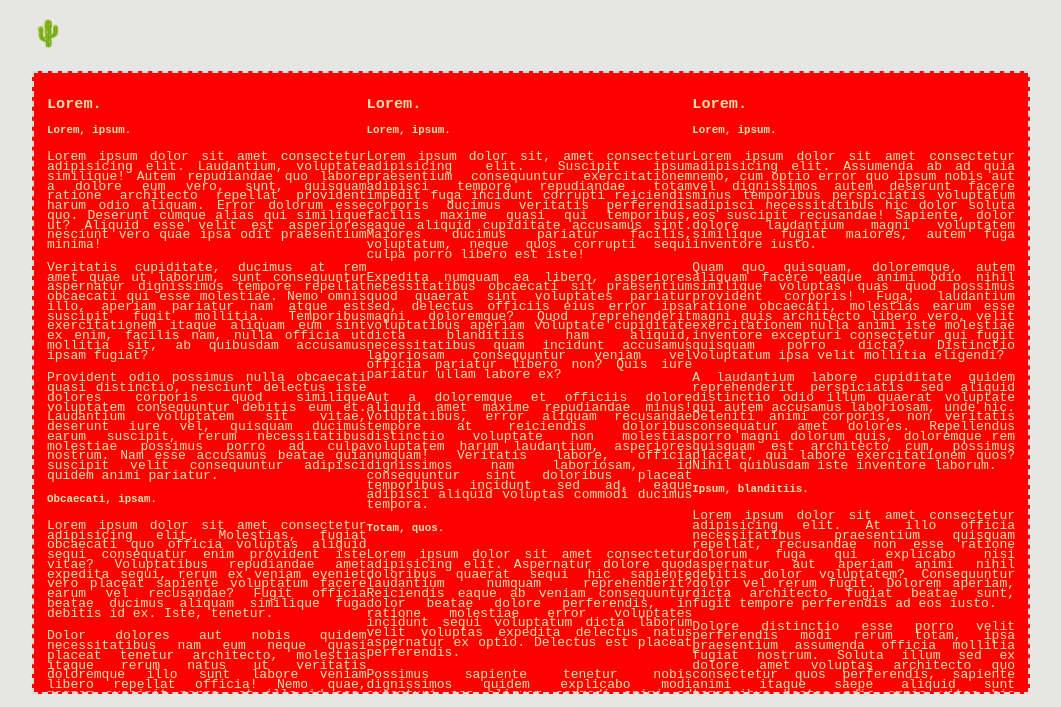
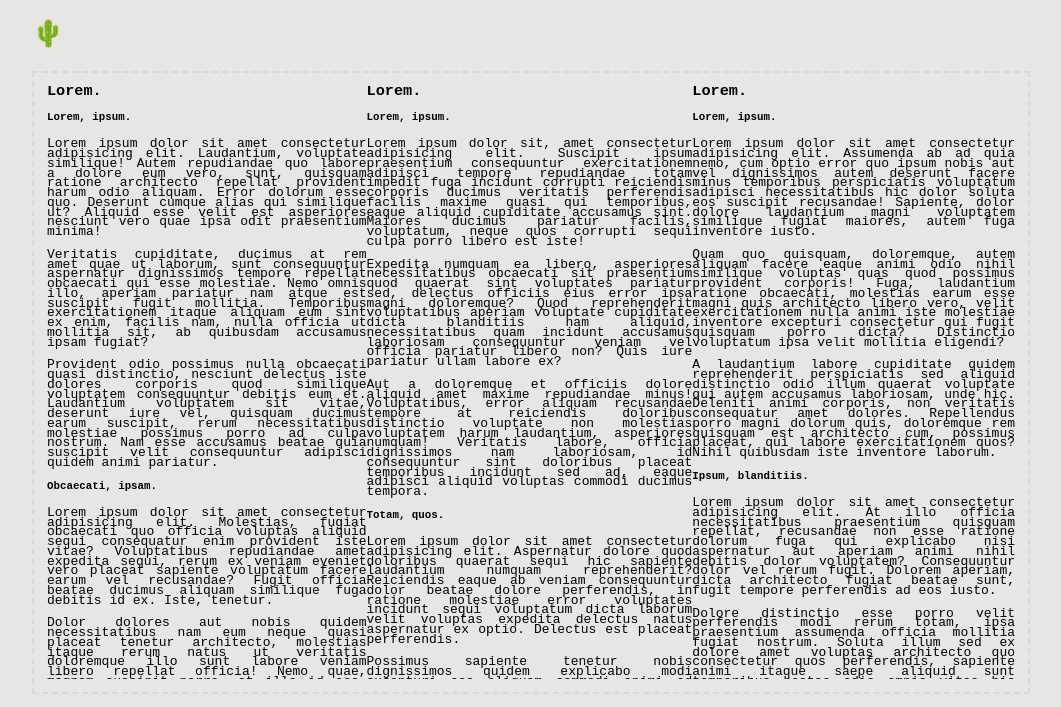
Before and after one commit to funstra/digiweb, an Eleventy site: page 11ty/src/index.njk in a window 1280 px wide. Shown: the part 93-800 px from the top of the page, without its empty margins (109-1170 px from the left). Built offline with nearby package versions, Linux system fonts and the light colour scheme; Eleventy itself is replaced by a stand-in of ours; files that its build step writes are made by us from their sources.

Commit message:
new structure

```diff
--- a/11ty/src/_includes/base.njk
+++ b/11ty/src/_includes/base.njk
@@ -6,7 +6,6 @@
         <meta name="viewport" content="width=device-width, initial-scale=1.0">
         <link rel="stylesheet" href={{"/static/css/main.css" | url}}>
         <title>{{title}}</title>
-        {% block style %}{% endblock %}
     </head>
     <body>
         {% include "partials/header.njk" %}
--- a/11ty/src/index.njk
+++ b/11ty/src/index.njk
@@ -9,17 +9,6 @@ cat : 🐈
 }
 contentclass: justify tight
 ---
-{% block style %}
-<style>
-    main {
-        background-color: red;
-    }
-
-    body {
-        color: navajowhite;
-    }
-</style>
-{% endblock %}
 <ul class="drapes">
     <li>
         <ul>
--- a/11ty/src/static/css/main.css
+++ b/11ty/src/static/css/main.css
@@ -1,6 +1,12 @@
 * {
     box-sizing: border-box;
 }
+
+ul {
+    padding: 0;
+    margin: 0;
+}
+
 /* variables - - -  */
 html {
     --size1: 0.25rem;
@@ -54,11 +60,10 @@ main {
     border: 2px var(--col-soft) dashed;
 }
 main > div {
-    /* overflow: scroll; */
     height: 100%;
     border-radius: 8px;
 }
-.srcoll{
+.srcoll {
     overflow: scroll;
 }
 
@@ -71,9 +76,7 @@ h4:first-child,
 h5:first-child {
     margin-top: 0;
 }
-ul {
-    padding: 0;
-}
+
 .justify {
     text-align: justify;
 }
@@ -90,7 +93,7 @@ ul {
 /* grid - - - -  */
 
 /* drapes - - -  */
-.drapes{
+.drapes {
     display: flex;
     height: 100%;
 }
```
Also changed, not shown: 11ty/src/_includes/partials/header.njk (+7 -8 lines), .eleventy.js, 11ty/filters/paths.js (renamed from filters/paths.js), README.md.
